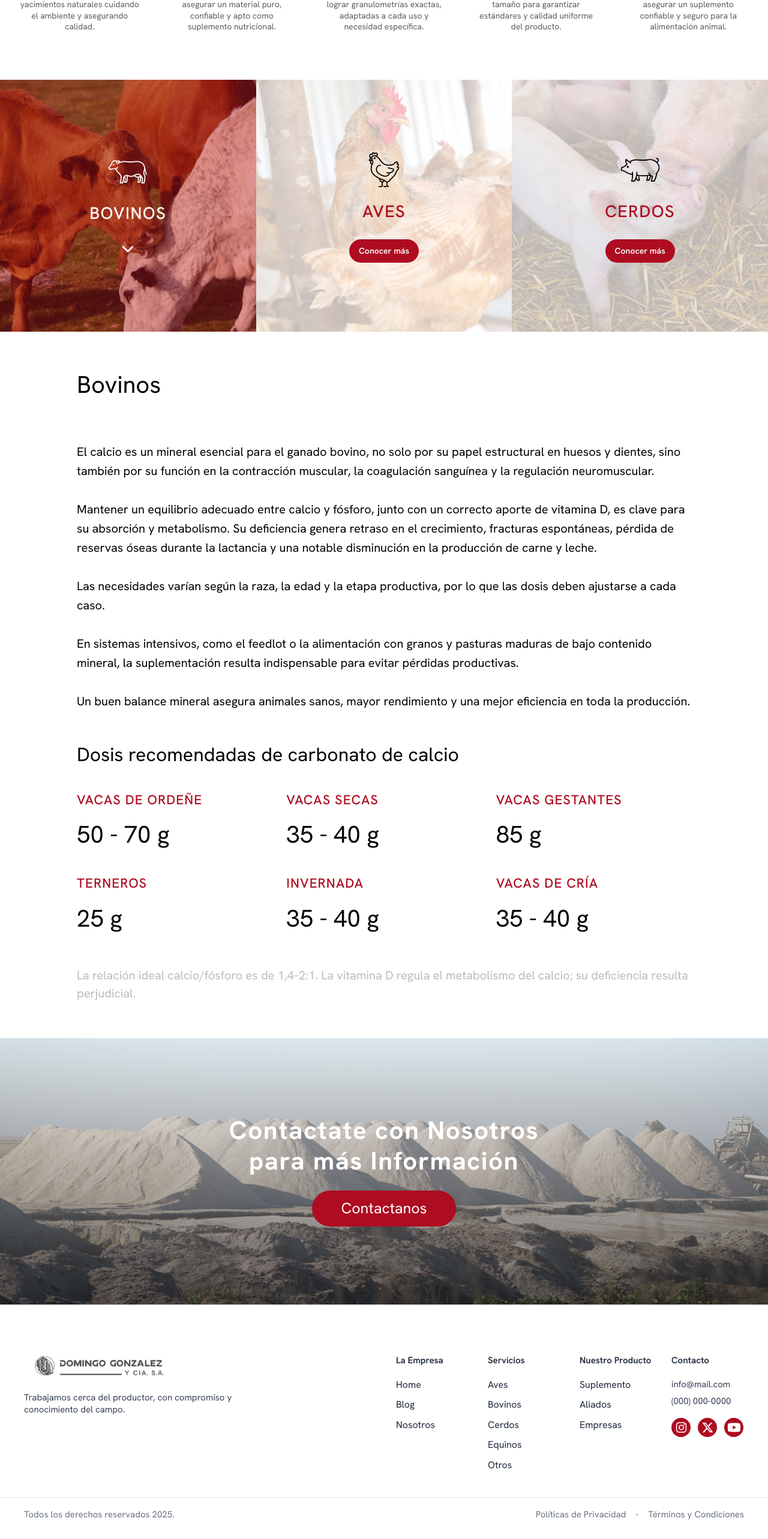
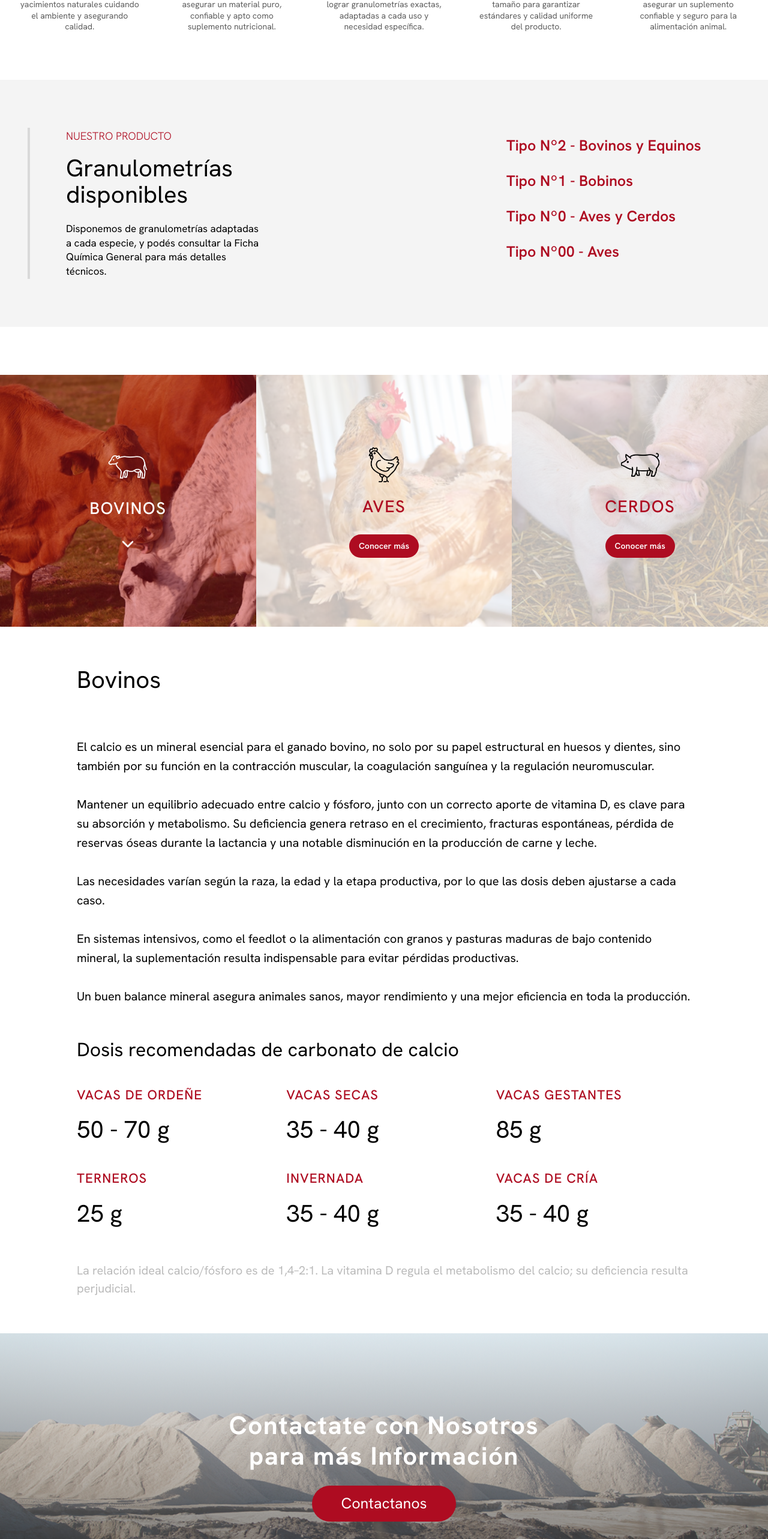
Before and after one commit to juansarachaga/domingogonzalez-cia, a Next.js app: page /producto in a window 1280 px wide. Shown: the part 2056-4622 px from the top of the page at 60% size. Built offline with nearby package versions, Linux system fonts and the light colour scheme.

Commit message:
agregamos granulometrias y actualizamos footer

```diff
--- a/app/producto/page.js
+++ b/app/producto/page.js
@@ -5,6 +5,7 @@ import Hero from "@/components/producto/hero-producto"
 import PorQueElegir from "@/components/producto/porQueElegir"
 import FuenteNatural from "@/components/producto/fuenteNaturalRojo"
 import ComoLoHacemos from "@/components/producto/comoLoHacemos"
+import Granulometrias from "@/components/producto/granulometrias"
 import NuestrosProductos from "@/components/producto/nuestrosProductos"
 
 
@@ -16,6 +17,7 @@ export default function LaEmpresaPage() {
       <PorQueElegir />
       <FuenteNatural/>
       <ComoLoHacemos/>
+      <Granulometrias/>
       <NuestrosProductos/>
       <Contacto />
       <Footer />
--- a/components/Footer.js
+++ b/components/Footer.js
@@ -2,7 +2,7 @@
 import { useState } from "react"
 import Image from "next/image"
 import { FontAwesomeIcon } from "@fortawesome/react-fontawesome"
-import { faInstagram, faXTwitter, faYoutube } from "@fortawesome/free-brands-svg-icons"
+import { faWhatsapp } from "@fortawesome/free-brands-svg-icons"
 
 export default function Footer() {
   const [isDialogOpen, setIsDialogOpen] = useState(false)
@@ -19,7 +19,7 @@ export default function Footer() {
           {/* Columna logo + texto */}
           <div className="flex flex-col items-center md:items-start text-center md:text-left">
             <Image
-              src="/img/layout/logoGris.png"
+              src="/img/layout/logoHeaderRojo.png"
               alt="Logo Domingo González & Cía"
               width={180}
               height={45}
@@ -31,7 +31,8 @@ export default function Footer() {
           </div>
 
           {/* Menús */}
-          <div className="grid grid-cols-2 md:grid-cols-4 gap-8 text-center md:text-left">
+          <div className="grid grid-cols-2 md:grid-cols-[1fr_1fr_1fr_1.2fr] gap-3 sm:gap-4 md:gap-6 lg:gap-8 text-center md:text-left">
+
             {/* Columna 1 */}
             <div>
               <h3 className="text-[14px] md:text-[15px] font-semibold mb-4">
@@ -58,7 +59,10 @@ export default function Footer() {
 
             {/* Columna 3 */}
             <div>
-              <h3 className="text-[14px] md:text-[15px] font-semibold mb-4">Nuestro Producto</h3>
+             <h3 className="text-[14px] md:text-[15px] font-semibold mb-4 whitespace-nowrap">
+  Nuestro Producto
+</h3>
+
               <ul className="space-y-2">
                 <li><a href="#suplemento" className="hover:text-[#AE0C21] transition">Suplemento</a></li>
                 <li><a href="#aliados" className="hover:text-[#AE0C21] transition">Aliados</a></li>
@@ -69,19 +73,34 @@ export default function Footer() {
             {/* Columna 4 */}
             <div>
               <h3 className="text-[14px] md:text-[15px] font-semibold mb-4">Contacto</h3>
-              <p className="text-[14px] md:text-[15px] text-gray-700 mb-1">info@mail.com</p>
-              <p className="text-[14px] md:text-[15px] text-gray-700 mb-4">(000) 000-0000</p>
-              <div className="flex justify-center md:justify-start gap-3">
-                <a href="#" className="flex items-center justify-center w-8 h-8 rounded-full bg-[#AE0C21] text-white hover:bg-[#8B091A] transition">
-                  <FontAwesomeIcon icon={faInstagram} size="lg" />
-                </a>
-                <a href="#" className="flex items-center justify-center w-8 h-8 rounded-full bg-[#AE0C21] text-white hover:bg-[#8B091A] transition">
-                  <FontAwesomeIcon icon={faXTwitter} size="lg" />
-                </a>
-                <a href="#" className="flex items-center justify-center w-8 h-8 rounded-full bg-[#AE0C21] text-white hover:bg-[#8B091A] transition">
-                  <FontAwesomeIcon icon={faYoutube} size="lg" />
-                </a>
-              </div>
+
+              {/* Mails */}
+             <p className="text-[13px] sm:text-[14px] md:text-[15px] text-gray-700 mb-1 break-words">
+  <a href="mailto:ventas@domgonsa.com.ar" className="hover:text-[#AE0C21] transition">
+    ventas@domgonsa.com.ar
+  </a>
+</p>
+<p className="text-[13px] sm:text-[14px] md:text-[15px] text-gray-700 mb-4 break-words">
+  <a href="mailto:domgonsa@domgonsa.com.ar" className="hover:text-[#AE0C21] transition">
+    domgonsa@domgonsa.com.ar
+  </a>
+</p>
+
+
+          {/* Teléfono con ícono WhatsApp */}
+<div className="flex items-center justify-center md:justify-start text-gray-700 mt-2">
+  <a
+    href="https://wa.me/5492268455176?text=Hola%20👋%2C%20te%20escribo%20desde%20la%20página%20web."
+    target="_blank"
+    rel="noopener noreferrer"
+    className="flex items-center text-[14px] md:text-[15px] hover:text-[#AE0C21] transition whitespace-nowrap"
+  >
+    <FontAwesomeIcon icon={faWhatsapp} size="lg" className="text-gray-700 mr-[2px] flex-shrink-0" />
+    +54&nbsp;9&nbsp;2268&nbsp;45-5176
+  </a>
+</div>
+
+
             </div>
           </div>
         </div>
@@ -93,7 +112,10 @@ export default function Footer() {
                        text-[13px] md:text-[15px] text-gray-500 text-center mt-4
                        max-[1366px]:max-w-[1200px] max-[1366px]:px-8"
           >
-            <p className="mb-3 md:mb-10">Todos los derechos reservados 2025.</p>
+            <p className="mb-3 md:mb-10">
+  Todos los derechos reservados {new Date().getFullYear()}.
+</p>
+
             <div className="flex flex-col sm:flex-row gap-2 sm:gap-4 justify-center mb-10">
               <a href="#privacidad" className="hover:text-[#AE0C21] transition">Políticas de Privacidad</a>
               <span className="hidden sm:block">-</span>
@@ -120,17 +142,14 @@ export default function Footer() {
       {/* --- MINI VENTANA DE WHATSAPP --- */}
       {isDialogOpen && (
         <div className="fixed bottom-24 right-3 sm:right-20 z-[10000] w-[94%] sm:w-[90%] max-w-sm bg-[#2b2b2b] rounded-2xl shadow-2xl border border-[#AE0C21] p-7 animate-fadeIn ">
-          {/* Botón cerrar */}
           <button
             onClick={() => setIsDialogOpen(false)}
-            className="absolute top-3 right-3 text-white  hover:text-gray-200"
+            className="absolute top-3 right-3 text-white hover:text-gray-200"
           >
             ✕
           </button>
 
-          {/* Contenido */}
           <div className="rounded-xl p-7 text-center shadow-sm mt-15 mb-20 ml-10 mr-10">
-            {/* Logo */}
             <Image
               src="/img/layout/logoHeader.png"
               alt="Logo Domingo González & Cía"
@@ -141,18 +160,18 @@ export default function Footer() {
 
             <h3 className="text-white font-semibold text-[18px] mt-10 mb-3">¡Hola! 👋</h3>
             <p className="text-white text-[16px] mb-7 leading-relaxed">
-              Gracias por tu visita. Si querés hacer una <br/> consulta o pedido, escribinos por WhatsApp.
+              Gracias por tu visita. Si querés hacer una <br /> consulta o pedido, escribinos por WhatsApp.
             </p>
 
             <a
               href="https://wa.me/5492216427311?text=Hola%20👋%2C%20te%20escribo%20desde%20la%20página%20web."
               target="_blank"
               rel="noopener noreferrer"
-             className="inline-flex items-center justify-center gap-3 bg-[#AE0C21] hover:bg-[#8B091A] text-white font-semibold
+              className="inline-flex items-center justify-center gap-3 bg-[#AE0C21] hover:bg-[#8B091A] text-white font-semibold
              px-8 py-3 rounded-full text-[17px] transition-all duration-200 shadow-md
-             w-[45%] sm:w-auto mx-auto"              onClick={() => setIsDialogOpen(false)}
+             w-[45%] sm:w-auto mx-auto"
+              onClick={() => setIsDialogOpen(false)}
             >
-              {/* SVG WhatsApp */}
               <svg xmlns="http://www.w3.org/2000/svg" width="36" height="26" viewBox="0 0 48 48" fill="none" className="ml-1">
                 <path
                   fill="#ffffff"
--- /dev/null
+++ b/components/producto/granulometrias.js
@@ -0,0 +1,166 @@
+"use client";
+
+import React, { useEffect } from "react";
+
+const GranulometriasDisponibles = () => {
+  useEffect(() => {
+    const style = document.createElement("style");
+    style.innerHTML = `
+      /* --- Barras laterales --- */
+      @media (min-width: 1258px) {
+        .left-bar {
+          position: absolute;
+          top: 4rem;
+          bottom: 4rem;
+          width: 4px;
+          background-color: #AE0C21; /* más visible */
+          left: 120px;
+          z-index: 0;
+        }
+        .right-bar {
+          position: absolute;
+          top: 4rem;
+          bottom: 4rem;
+          width: 4px;
+          background-color: #D9D9D9;
+          right: 150px;
+          z-index: 0;
+        }
+      }
+
+      /* --- Intermedio (1257px → 1158px): más cerca de bordes --- */
+      @media (max-width: 1450px) and (min-width: 1158px) {
+        .left-bar {
+          position: absolute;
+          top: 3rem;
+          bottom: 3rem;
+          width: 3px;
+          background-color: #AE0C21;
+          left: 60px !important;
+          z-index: 0;
+        }
+        .right-bar {
+          position: absolute;
+          top: 3rem;
+          bottom: 3rem;
+          width: 3px;
+          background-color: #D9D9D9;
+          right: 60px !important;
+          z-index: 0;
+        }
+      }
+
+      /* --- 💣 Ocultar barras en resoluciones menores --- */
+      @media (max-width: 1157px) {
+        .left-bar, .right-bar {
+          display: none !important;
+          visibility: hidden !important;
+          opacity: 0 !important;
+        }
+      }
+
+      /* --- Márgenes laterales para mobile y hasta 1300px --- */
+      @media (max-width: 1300px) {
+        .granulometria-container {
+          padding-left: 20px !important;
+          padding-right: 20px !important;
+        }
+      }
+
+      @media (max-width: 768px) {
+        .granulometria-container {
+          flex-direction: column !important;
+          text-align: center !important;
+          gap: 2rem !important;
+        }
+        .granulometria-container ul li {
+          text-align: center !important;
+        }
+      }
+    `;
+    document.head.appendChild(style);
+    return () => document.head.removeChild(style);
+  }, []);
+
+  return (
+    <section className="relative w-full bg-[rgba(217,217,217,0.3)] py-24 flex justify-center overflow-hidden mt-20">
+
+      {/* Barras laterales */}
+      {/* <div className="hidden md:block left-bar" /> */}
+
+
+      {/* Contenido principal */}
+      <div className="granulometria-container relative z-10 w-full max-w-[1100px] flex flex-col md:flex-row justify-between items-start md:items-start gap-16 px-6 md:px-16 mt-20 mb-20">
+        {/* Bloque de texto principal */}
+        <div className="relative w-full md:w-1/2 text-left pl-6 md:pl-12 before:content-[''] before:absolute before:left-[-4rem] before:top-0 before:bottom-0 before:border-l-[4px] before:border-[#D9D9D9] mr-6">
+
+          <p
+            className="uppercase mb-4"
+            style={{
+              fontFamily: "Hanken Grotesk",
+              fontWeight: 300,
+              fontSize: "18px",
+              letterSpacing: "5%",
+              color: "#AE0C21",
+            }}
+          >
+            NUESTRO PRODUCTO
+          </p>
+
+          <h2
+            className="mt-2 mb-6"
+            style={{
+              fontFamily: "Hanken Grotesk",
+              fontWeight: 400,
+              fontSize: "40px",
+              lineHeight: "110%",
+              color: "#000000",
+            }}
+          >
+            Granulometrías <br className="hidden md:block" /> disponibles
+          </h2>
+
+          <p
+            style={{
+              fontFamily: "Hanken Grotesk",
+              fontWeight: 400,
+              fontSize: "17px",
+              lineHeight: "140%",
+              color: "#000000",
+            }}
+          >
+            Disponemos de granulometrías adaptadas a cada especie, y podés
+            consultar la Ficha Química General para más detalles técnicos.
+          </p>
+        </div>
+
+        {/* Bloque de lista */}
+        <div className="w-full md:w-1/2 text-left md:text-left pr-4 md:pr-16 ml-80">
+          <ul className="space-y-3 md:space-y-4">
+            {[
+              "Tipo Nº2 - Bovinos y Equinos",
+              "Tipo Nº1 - Bobinos",
+              "Tipo Nº0 - Aves y Cerdos",
+              "Tipo Nº00 - Aves",
+            ].map((tipo, i) => (
+              <li
+                key={i}
+                className="text-[#AE0C21] mt-2"
+                style={{
+                  fontFamily: "Hanken Grotesk",
+                  fontWeight: 600,
+                  fontSize: "25px",
+                  lineHeight: "172%",
+                }}
+              >
+                {tipo}
+              </li>
+            ))}
+          </ul>
+        </div>
+      </div>
+    </section>
+  );
+};
+
+export default GranulometriasDisponibles;
```
Also changed, not shown: public/img/layout/logoHeaderRojo.png (added).
